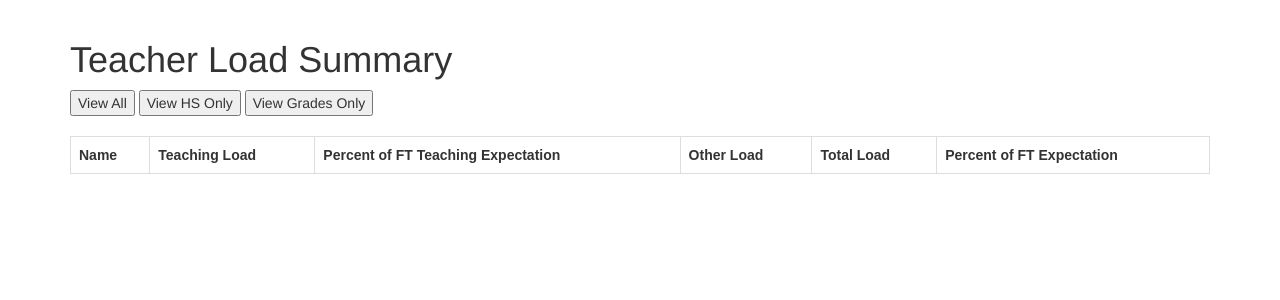
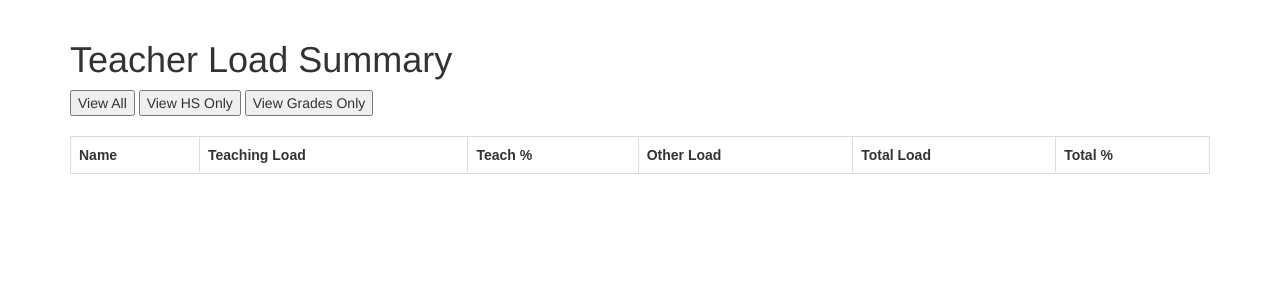
Before and after one commit to ptrbates/grapes, a Flask app: page /teacher_list in a window 1280 px wide. Shown: the part 52-352 px from the top of the page. Run offline with Flask 2, Linux system fonts and the light colour scheme; the visitor is signed in with stand-in values (Sample User, id 1); data that the repository does not hold is empty; some libraries are stand-ins or nearby versions.

Commit message:
cosmetic changes

```diff
--- a/app/main/routes.py
+++ b/app/main/routes.py
@@ -93,7 +93,7 @@ def course_view(cid):
             form.populate_obj(course)
             db.session.commit()
             flash('Updates applied.')
-            return redirect(url_for('main.course_list'))
+            return redirect(url_for('main.course_view', cid=course.id))
         elif form.delete.data:
             db.session.delete(course)
             db.session.commit()
@@ -124,7 +124,7 @@ def responsibility_view(rid):
         resp.members.append(teacher)
         db.session.add(resp)
         db.session.commit()
-        return redirect(url_for('main.responsibility_list'))
+        return redirect(url_for('main.responsibility_view', rid=resp.id))
 
     form_c = ChangeResponsibilityForm(obj=resp)
     if form_c.validate_on_submit():
--- a/app/templates/teacher_list.html
+++ b/app/templates/teacher_list.html
@@ -16,10 +16,10 @@
     <tr>
         <th>Name</th>
         <th>Teaching Load</th>
-        <th>Percent of FT Teaching Expectation</th>
+        <th>Teach %</th>
         <th>Other Load</th>
         <th>Total Load</th>
-        <th>Percent of FT Expectation</th>
+        <th>Total %</th>
     </tr>
     {% for teacher in teachers %}
     <tr>
```
